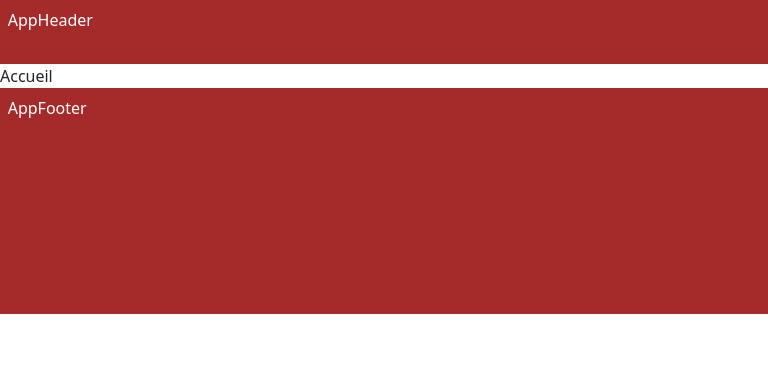
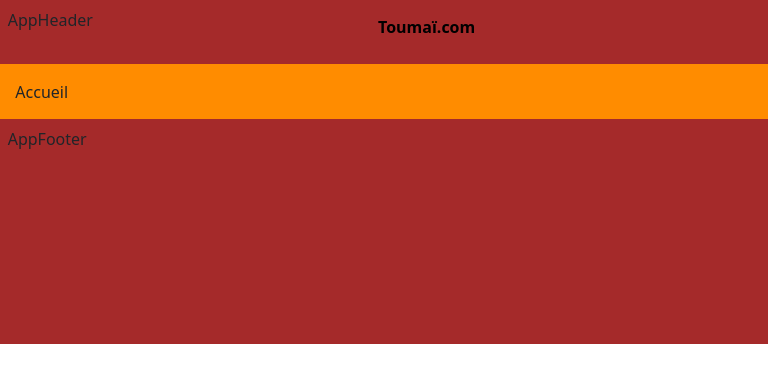
Before and after one commit to SidiML/Online-Vintage, a React (Vite) app in the folder front/: page /Accueil in a window 768 px wide. Shown: the top 382 px of the page. Built offline with nearby package versions, Linux system fonts and the light colour scheme.

Commit message:
Delete: in AppHeader.jsx & AppFooter.jsx => suppression de codes css en commentaire 2

```diff
--- a/front/src/App.css
+++ b/front/src/App.css
@@ -4,13 +4,32 @@
 @media screen and (width >= 925px) {
   html, body {
     margin: 0%; padding: 0%;
+    width: 100%; height: 100%;
+  }
+
+  header, main, footer{
+    margin: 0%; padding: 2%;
     width: 100%;
-    height: 100%;
+    color: black;
+  }
+
+  header, footer{
+
+  }
+
+  body{
+    color: black;
+  }
+  header{
+
   }
 
   main{
-    padding: 2%;
     background-color: darkorange;
+  }
+
+  footer{
+
   }
 
 }
@@ -19,12 +38,33 @@
 /** TabletLayout */
 @media (min-width: 600px) and (max-width: 924px) {
   html, body{
-      height: 100vh;
+    margin: 0%; padding: 0%;
+    width: 100%; height: 100%;
   }
 
-  html, body, header, main, footer{
-      margin: 0% 0%;
-      width: 100%;
+  header, main, footer{
+    margin: 0%; padding: 2%;
+    width: 100%;
+  }
+
+  header, footer{
+
+  }
+
+  body{
+
+  }
+
+  header{
+
+  }
+
+  main{
+    background-color: darkorange;
+  }
+
+  footer{
+
   }
 
 }
@@ -33,13 +73,33 @@
 /** MobilesLayout */
 @media screen and (width <= 600px) {
   html, body{
-      margin: 0px 0px;
+      margin: 0%; padding: 0%;
       height: 100%;
   }
 
-  html, body, header, main, footer{
-      margin: 0% 0%;
-      width: 100%;
+  header, main, footer{
+    margin: 0%; padding: 2%;
+    width: 100%;
+  }
+
+  header, footer{
+
+  }
+
+  body{
+
+  }
+
+  header{
+
+  }
+
+  main{
+    background-color: darkorange;
+  }
+
+  footer{
+
   }
 
 }
--- a/front/src/components/AppFooter.css
+++ b/front/src/components/AppFooter.css
@@ -1,7 +1,7 @@
 footer{
     display: flex;
     margin: 0%; padding: 1%;
-    background-color: brown; color: white;
+    background-color: brown;
     width: 100%; height: 12%;
 }
 
--- a/front/src/components/AppHeader.css
+++ b/front/src/components/AppHeader.css
@@ -1,7 +1,7 @@
 header{
     display: flex;
     margin: 0%; padding: 1%;
-    background-color: brown; color: white;
+    background-color: brown;
     width: 100%; height: 15%;
 }
 
@@ -21,3 +21,8 @@
 header .AppLogo{
     margin-left: 20%;
 }
+
+header a{
+    color: black;
+    text-decoration: none;
+}
--- a/front/src/components/AppHeader.jsx
+++ b/front/src/components/AppHeader.jsx
@@ -16,7 +16,8 @@
 
             </section>
             <section>
-                <div className=''>
+                <div>
+                    <a href='/'><b>Toumaï.com</b></a>
                     {/* { user && <h2>Bonjour {user.nom}</h2>} */}
                 </div>
             </section>
```
